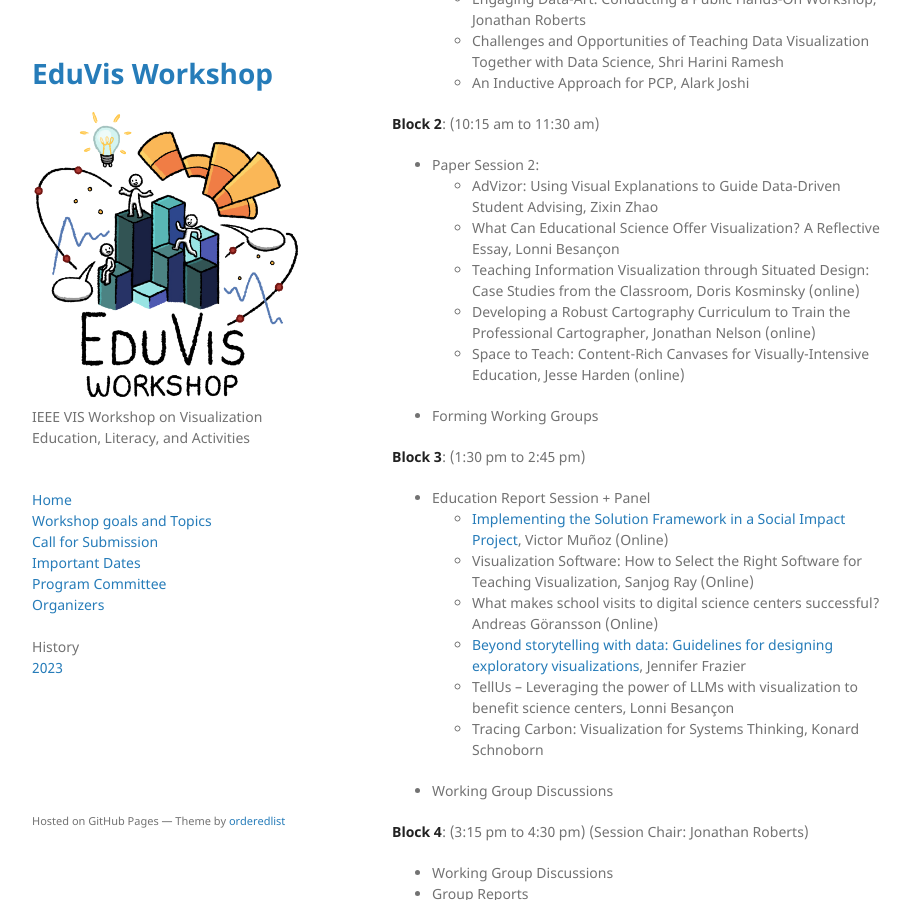
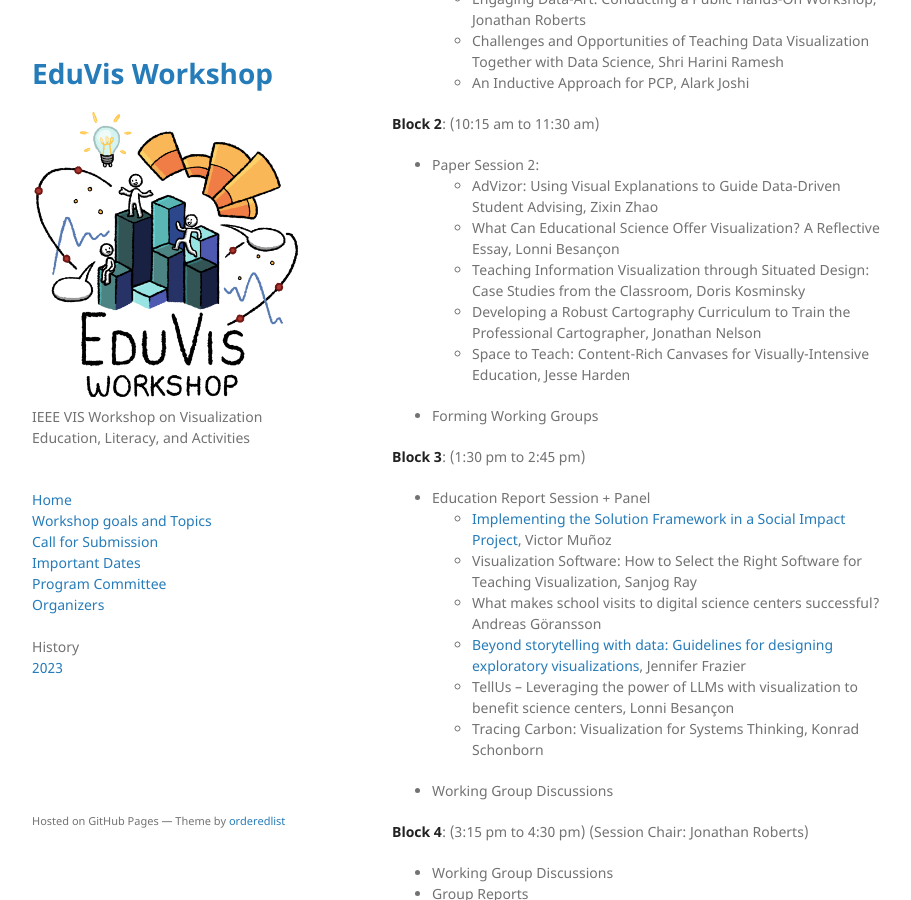
Before and after one commit to ieee-eduvis/ieee-eduvis.github.io, a Jekyll site: the page built from index.md, in a window 1280 px wide and 900 px high, scrolled down 662 px. Shown: the whole window, without its empty margins (178-1089 px from the left). Built offline with Jekyll 4.4.1, drawn with Linux system fonts in a browser that asks for light colours.

Commit message:
removed (online) from talks+typo

```diff
--- a/index.md
+++ b/index.md
@@ -26,19 +26,19 @@
    - Paper Session 2:
         - AdVizor: Using Visual Explanations to Guide Data-Driven Student Advising, Zixin Zhao
         - What Can Educational Science Offer Visualization? A Reflective Essay, Lonni Besançon
-        - Teaching Information Visualization through Situated Design: Case Studies from the Classroom,	Doris Kosminsky (online)
-        - Developing a Robust Cartography Curriculum to Train the Professional Cartographer, Jonathan	Nelson (online)
-        - Space to Teach: Content-Rich Canvases for Visually-Intensive Education, Jesse	Harden (online)
+        - Teaching Information Visualization through Situated Design: Case Studies from the Classroom,	Doris Kosminsky
+        - Developing a Robust Cartography Curriculum to Train the Professional Cartographer, Jonathan	Nelson
+        - Space to Teach: Content-Rich Canvases for Visually-Intensive Education, Jesse	Harden
    - Forming Working Groups
 
 **Block 3**: (1:30 pm to 2:45 pm)
    - Education Report Session + Panel
-        - [Implementing the Solution Framework in a Social Impact Project](https://nightingaledvs.com/implementing-the-solution-framework/?utm_source=DVS+members&utm_campaign=01d942263b-EMAIL_CAMPAIGN_2024_09_12_10_23&utm_medium=email&utm_term=0_22843b2bbe-277ed20f77-%5BLIST_EMAIL_ID%5D&mc_cid=01d942263b&mc_eid=bb5c31f904), Victor Muñoz (Online)
-        - Visualization Software: How to Select the Right Software for Teaching Visualization,	Sanjog Ray (Online)
-        - What makes school visits to digital science centers successful? 	Andreas Göransson (Online)
+        - [Implementing the Solution Framework in a Social Impact Project](https://nightingaledvs.com/implementing-the-solution-framework/?utm_source=DVS+members&utm_campaign=01d942263b-EMAIL_CAMPAIGN_2024_09_12_10_23&utm_medium=email&utm_term=0_22843b2bbe-277ed20f77-%5BLIST_EMAIL_ID%5D&mc_cid=01d942263b&mc_eid=bb5c31f904), Victor Muñoz
+        - Visualization Software: How to Select the Right Software for Teaching Visualization,	Sanjog Ray
+        - What makes school visits to digital science centers successful? 	Andreas Göransson
         - [Beyond storytelling with data: Guidelines for designing exploratory visualizations](https://nightingaledvs.com/beyond-storytelling-with-data-guidelines/), Jennifer	Frazier
         - TellUs – Leveraging the power of LLMs with visualization to benefit science centers, Lonni	Besançon
-        - Tracing Carbon: Visualization for Systems Thinking,	Konard Schnoborn
+        - Tracing Carbon: Visualization for Systems Thinking,	Konrad Schonborn
    - Working Group Discussions
 
 **Block 4**: (3:15 pm to 4:30 pm) (Session Chair: Jonathan Roberts)
```
